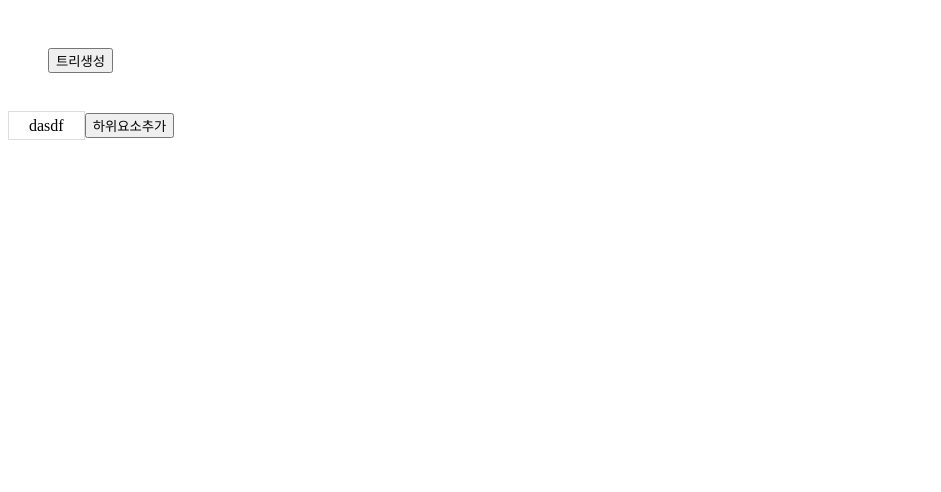
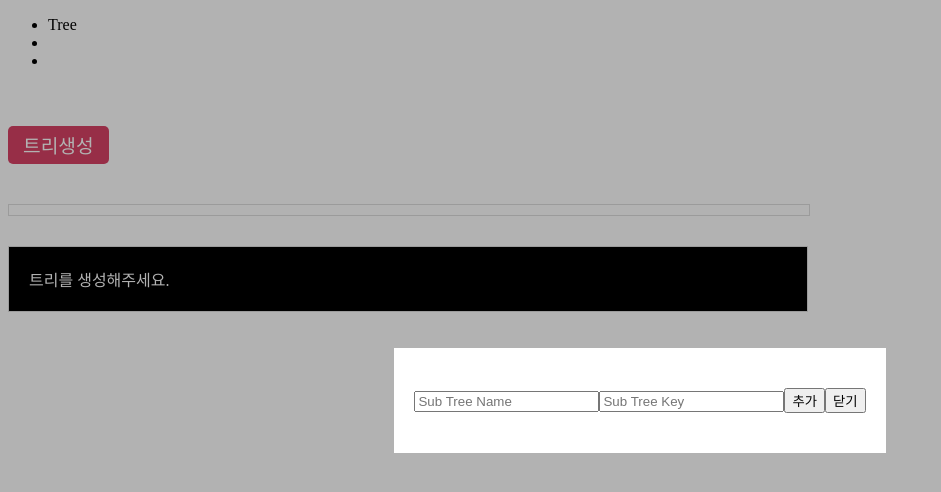
Before and after one commit to limhoooo/vue3-boilerplate, a Vue app: page / in a window 1280 px wide. Both pictures are taken after a click on the button "트리생성". Shown: the top 492 px of the page, without its empty margins (0-941 px from the left). Built offline with nearby package versions, Linux system fonts and the light colour scheme.

Commit message:
트리컴포넌트 개발

```diff
--- a/package.json
+++ b/package.json
@@ -18,7 +18,9 @@
     "@vue/cli-plugin-eslint": "~5.0.0",
     "@vue/cli-service": "~5.0.0",
     "eslint": "^7.32.0",
-    "eslint-plugin-vue": "^8.0.3"
+    "eslint-plugin-vue": "^8.0.3",
+    "node-sass": "^7.0.1",
+    "sass-loader": "^12.6.0"
   },
   "eslintConfig": {
     "root": true,
--- a/src/App.vue
+++ b/src/App.vue
@@ -1,6 +1,9 @@
 <template>
   <div>
-    <TreeComponent />
+    <LeftMenu />
+    <section>
+      <TreeComponent />
+    </section>
   </div>
 </template>
 
@@ -11,11 +14,13 @@ export default defineComponent({
   name: "App",
   components: {
     TreeComponent: defineAsyncComponent(() =>
-      import("@/components/TreeComponent.vue")
+      import("@/components/tree/TreeComponent.vue")
     ),
+    LeftMenu: defineAsyncComponent(() => import("@/components/LeftMenu.vue")),
   },
 });
 </script>
 
-<style>
+<style lang="scss" scoped>
+@import "@/assets/scss/index.scss";
 </style>
--- /dev/null
+++ b/src/components/LeftMenu.vue
@@ -0,0 +1,16 @@
+<template>
+  <div>
+    <ul>
+      <li>Tree</li>
+      <li></li>
+      <li></li>
+    </ul>
+  </div>
+</template>
+
+<script>
+export default {};
+</script>
+
+<style>
+</style>
--- a/src/components/TreeComponent.vue
+++ /dev/null
@@ -1,48 +0,0 @@
-<template>
-  <div>
-    <div class="tree-btn">
-      <button>트리생성</button>
-    </div>
-    <div>
-      <span class="title">dasdf</span>
-      <span class="btnBox">
-        <button>하위요소추가</button>
-      </span>
-    </div>
-    <div class="modal" v-if="isModal">
-      <div class="modal-body">asdf</div>
-    </div>
-  </div>
-</template>
-
-<script>
-import { ref } from "@vue/reactivity";
-export default {
-  setup() {
-    const isModal = ref(false);
-    return {
-      isModal,
-    };
-  },
-};
-</script>
-
-<style scoped>
-.tree-btn {
-  padding: 40px;
-}
-.title {
-  border: 1px solid #ddd;
-  padding: 5px 20px;
-}
-.btnBox {
-}
-.modal {
-  width: 100%;
-  height: 100%;
-  background-color: rgba(0, 0, 0, 0.3);
-  position: absolute;
-  top: 0;
-  left: 0;
-}
-</style>
--- /dev/null
+++ b/src/components/tree/TreeComponent.vue
@@ -0,0 +1,78 @@
+<template>
+  <div>
+    <div class="tree-btn">
+      <button @click="isTreeModalFnc({ flag: true, type: 'null' })">
+        트리생성
+      </button>
+    </div>
+    <div class="tree-group-box">
+      <TreeGroup
+        :tree="TREE"
+        @isTreeModalFnc="isTreeModalFnc"
+        @setFocus="setFocus"
+      />
+    </div>
+    <TreeCreateModal
+      v-if="isModal"
+      :focus="focus"
+      :type="type"
+      :TREE="TREE"
+      @isTreeModalFnc="isTreeModalFnc"
+    />
+    <TreeJsonView :TREE="TREE" />
+  </div>
+</template>
+
+<script>
+import { ref } from "@vue/reactivity";
+import { defineAsyncComponent, defineComponent } from "@vue/runtime-core";
+export default defineComponent({
+  components: {
+    TreeGroup: defineAsyncComponent(() => import("./TreeGroup.vue")),
+    TreeCreateModal: defineAsyncComponent(() =>
+      import("./TreeCreateModal.vue")
+    ),
+    TreeJsonView: defineAsyncComponent(() => import("./TreeJsonView.vue")),
+  },
+  setup() {
+    const TREE = ref([]);
+    const focus = ref([]);
+    const type = ref("");
+    const isModal = ref(false);
+
+    const isTreeModalFnc = (value) => {
+      isModal.value = value.flag;
+      type.value = value.type;
+    };
+    const setFocus = (value) => (focus.value = value);
+    return {
+      TREE,
+      isModal,
+      focus,
+      type,
+      isTreeModalFnc,
+      setFocus,
+    };
+  },
+});
+</script>
+
+<style scoped>
+.tree-btn {
+  padding-top: 40px;
+}
+.tree-btn button {
+  background-color: #d84265;
+  color: #fff;
+  padding: 5px 15px;
+  border: none;
+  font-size: 1.2rem;
+  cursor: pointer;
+  border-radius: 5px;
+}
+.tree-group-box {
+  width: 800px;
+  margin-top: 40px;
+  border: 1px solid #ddd;
+}
+</style>
--- /dev/null
+++ b/src/components/tree/TreeCreateModal.vue
@@ -0,0 +1,87 @@
+<template>
+  <div class="modal">
+    <div class="modal-body">
+      <div>
+        <input
+          type="text"
+          v-model="treeObj.treeName"
+          placeholder="Sub Tree Name"
+        />
+        <input
+          type="text"
+          v-model="treeObj.treeKey"
+          placeholder="Sub Tree Key"
+        />
+        <button @click="addTreeFnc">추가</button>
+        <button @click="$emit('isTreeModalFnc', false)">닫기</button>
+      </div>
+    </div>
+  </div>
+</template>
+
+<script>
+import { defineComponent, ref } from "@vue/runtime-core";
+
+export default defineComponent({
+  props: {
+    TREE: Array,
+    focus: Array,
+    type: String,
+    item: Object,
+  },
+  setup(props) {
+    // reset 용도
+    const treeObjOrigin = {
+      treeName: "",
+      treeKey: "",
+      subTree: [],
+    };
+    const treeObj = ref({
+      treeName: "",
+      treeKey: "",
+      subTree: [],
+    });
+    const addTreeFnc = () => {
+      if (validationCheck(treeObj.value)) return;
+      if (props.type === "sub") {
+        props.focus.push(JSON.parse(JSON.stringify(treeObj.value)));
+      } else {
+        props.TREE.push(JSON.parse(JSON.stringify(treeObj.value)));
+      }
+      treeObj.value = JSON.parse(JSON.stringify(treeObjOrigin)); // reset
+    };
+    const validationCheck = (value) => {
+      if (!value.treeName) {
+        alert("name 을 입력해주세요.");
+        return true;
+      }
+      if (!value.treeKey) {
+        alert("Key 을 입력해주세요.");
+        return true;
+      }
+    };
+    return {
+      treeObj,
+      addTreeFnc,
+    };
+  },
+});
+</script>
+
+<style>
+.modal {
+  width: 100%;
+  height: 100%;
+  background-color: rgba(0, 0, 0, 0.3);
+  position: absolute;
+  top: 0;
+  left: 0;
+  display: flex;
+  justify-content: center;
+  align-items: center;
+}
+.modal-body {
+  padding: 40px 20px;
+  background-color: #fff;
+}
+</style>
--- /dev/null
+++ b/src/components/tree/TreeGroup.vue
@@ -0,0 +1,30 @@
+<template>
+  <div style="padding-left: 20px; margin-top: 10px">
+    <TreeItem
+      :tree="tree"
+      :depth="depth"
+      @isTreeModalFnc="$emit('isTreeModalFnc', $event)"
+      @setFocus="$emit('setFocus', $event)"
+    />
+  </div>
+</template>
+
+<script>
+import { defineAsyncComponent, defineComponent } from "@vue/runtime-core";
+
+export default defineComponent({
+  props: {
+    tree: Object,
+    depth: {
+      type: Number,
+      default: 1,
+    },
+  },
+  components: {
+    TreeItem: defineAsyncComponent(() => import("./TreeItem.vue")),
+  },
+});
+</script>
+
+<style>
+</style>
--- /dev/null
+++ b/src/components/tree/TreeItem.vue
@@ -0,0 +1,65 @@
+<template>
+  <div v-for="item in tree" :key="item" class="treeBox">
+    <span v-if="depth > 1" class="depth-icon">ㄴ</span>
+    <span class="title" style="border-right: none">{{ item.treeName }}</span>
+    <span class="title">{{ item.treeKey }}</span>
+    <span class="btnBox">
+      <button
+        @click="
+          $emit('isTreeModalFnc', { flag: true, type: 'sub' }),
+            $emit('setFocus', item.subTree)
+        "
+      >
+        하위요소추가
+      </button>
+    </span>
+    <TreeGroup
+      v-if="item.subTree.length > 0"
+      :tree="item.subTree"
+      :depth="depth + 1"
+      @isTreeModalFnc="$emit('isTreeModalFnc', $event)"
+      @setFocus="$emit('setFocus', $event)"
+    />
+  </div>
+</template>
+
+<script>
+import { defineAsyncComponent, defineComponent, ref } from "@vue/runtime-core";
+
+export default defineComponent({
+  props: {
+    tree: Object,
+    depth: Number,
+  },
+  components: {
+    TreeGroup: defineAsyncComponent(() => import("./TreeGroup.vue")),
+  },
+});
+</script>
+
+<style>
+.treeBox {
+  margin-bottom: 10px;
+}
+.title {
+  border: 1px solid #aaa;
+  padding: 8px 15px 2px 15px;
+  width: 200px;
+  height: 30px;
+  display: inline-block;
+  vertical-align: top;
+}
+.depth-icon {
+  margin-right: 10px;
+}
+.btnBox button {
+  padding: 5px 15px;
+  height: 42px;
+  border: none;
+  background-color: #6c3ec6;
+  color: #fff;
+  cursor: pointer;
+}
+</style>
+<style>
+</style>
--- /dev/null
+++ b/src/components/tree/TreeJsonView.vue
@@ -0,0 +1,32 @@
+<template>
+  <div class="json-box mt30">
+    {{
+      TREE.length > 0
+        ? JSON.parse(JSON.stringify(TREE))
+        : "트리를 생성해주세요."
+    }}
+  </div>
+</template>
+
+<script>
+export default {
+  props: {
+    TREE: Object,
+  },
+};
+</script>
+
+<style>
+.json-box {
+  width: 800px;
+  white-space: pre;
+  background-color: #000;
+  border: 1px solid #ddd;
+  color: #fff;
+  padding: 20px;
+  box-sizing: border-box;
+}
+.mt30 {
+  margin-top: 30px;
+}
+</style>
--- a/vue.config.js
+++ b/vue.config.js
@@ -2,3 +2,9 @@ const { defineConfig } = require('@vue/cli-service')
 module.exports = defineConfig({
   transpileDependencies: true
 })
+
+module.exports = {
+
+  lintOnSave: false
+
+}
```
Also changed, not shown: src/assets/scss/index.scss (added), 1 other file (tests, documents, lock files or other folders).
